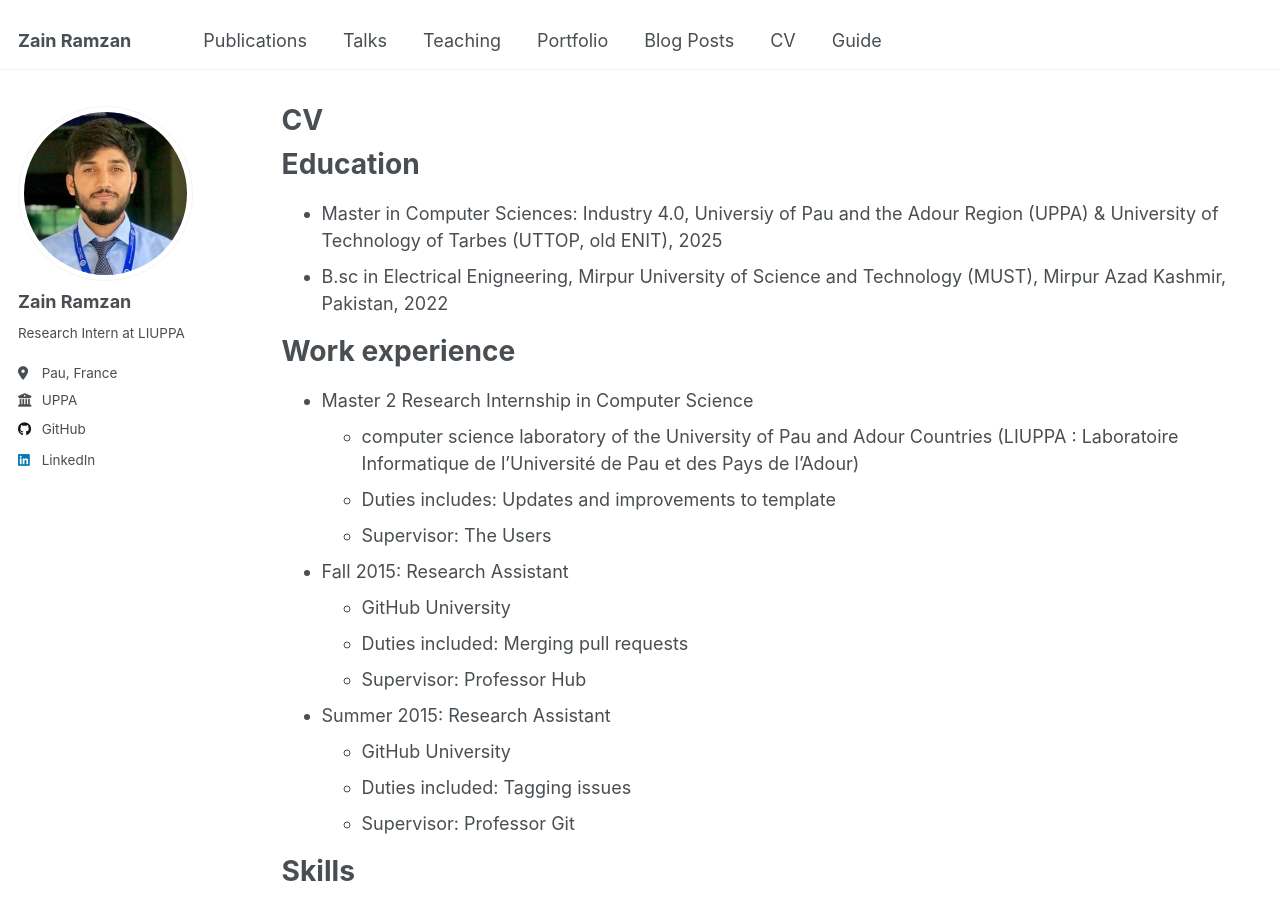
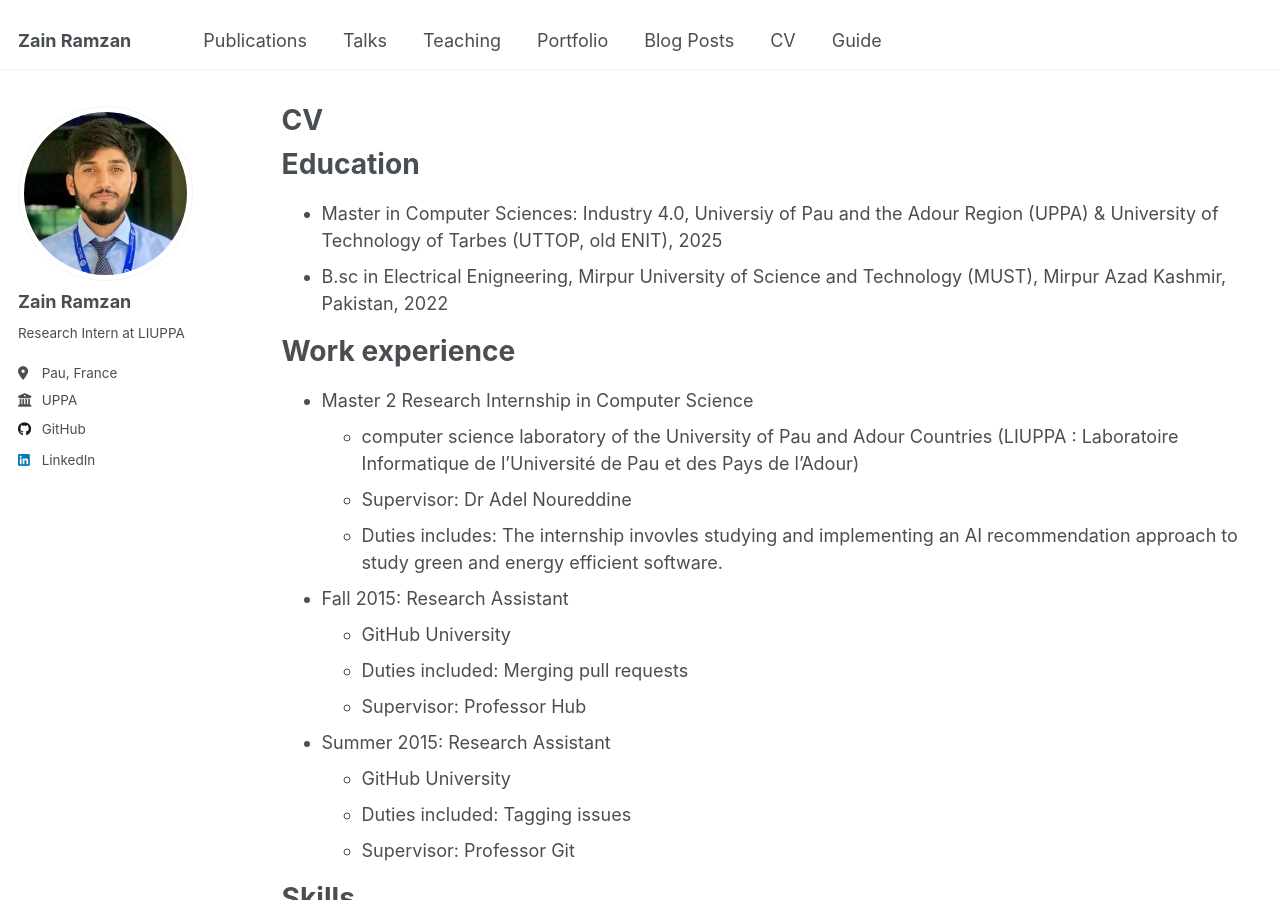
Before and after one commit to zain-ramzan/zain-ramzan.github.io, a Jekyll site: the page built from _pages/cv.md, in a window 1280 px wide and 900 px high. Built offline with Jekyll 4.4.1, drawn with Linux system fonts in a browser that asks for light colours.

Commit message:
Update cv.md

```diff
--- a/_pages/cv.md
+++ b/_pages/cv.md
@@ -18,8 +18,8 @@ Work experience
 ======
 * Master 2 Research Internship in Computer Science
   * computer science laboratory of the University of Pau and Adour Countries (LIUPPA : Laboratoire Informatique de l'Université de Pau et des Pays de l'Adour)
-  * Duties includes: Updates and improvements to template
-  * Supervisor: The Users
+  * Supervisor: Dr Adel Noureddine
+  * Duties includes: The internship invovles studying and implementing an AI recommendation approach to study green and energy efficient software.
 
 * Fall 2015: Research Assistant
   * GitHub University
```
